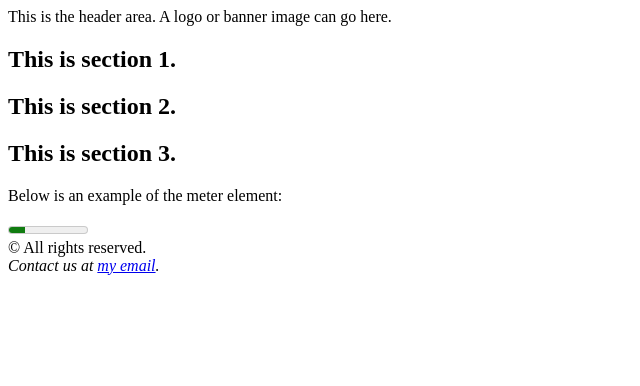
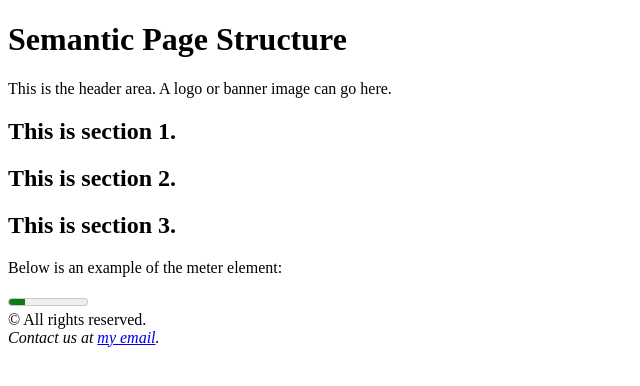
Before and after one commit to seanneol88/S79146_CSF3133_K3, a plain HTML site: page Lab 4/structure.html in a window 1280 px wide. Shown: the whole page, without its empty margins (0-640 px from the left). Drawn offline with Linux system fonts and the light colour scheme.

Commit message:
Give Lab 4/structure.html a level-one heading
The page jumped straight to <h2> inside each section, which the Nu
checker reports as a warning ('no heading of computed level 1'). The
header now carries an <h1> naming the page, and the original sentence
sits beside it in a paragraph.

Co-authored-by: arena-agent <297053741+arena-agent@users.noreply.github.com>

```diff
--- a/Lab 4/structure.html
+++ b/Lab 4/structure.html
@@ -6,9 +6,12 @@
 </head>
 <body>
 
-    <!-- header: top part of the page, can also hold a logo image -->
+    <!-- header: top part of the page, can also hold a logo image.
+         The <h1> names the page and keeps the heading outline valid:
+         without it the page would start at <h2>. -->
     <header>
-        This is the header area. A logo or banner image can go here.
+        <h1>Semantic Page Structure</h1>
+        <p>This is the header area. A logo or banner image can go here.</p>
     </header>
 
     <!-- First content section -->
```
